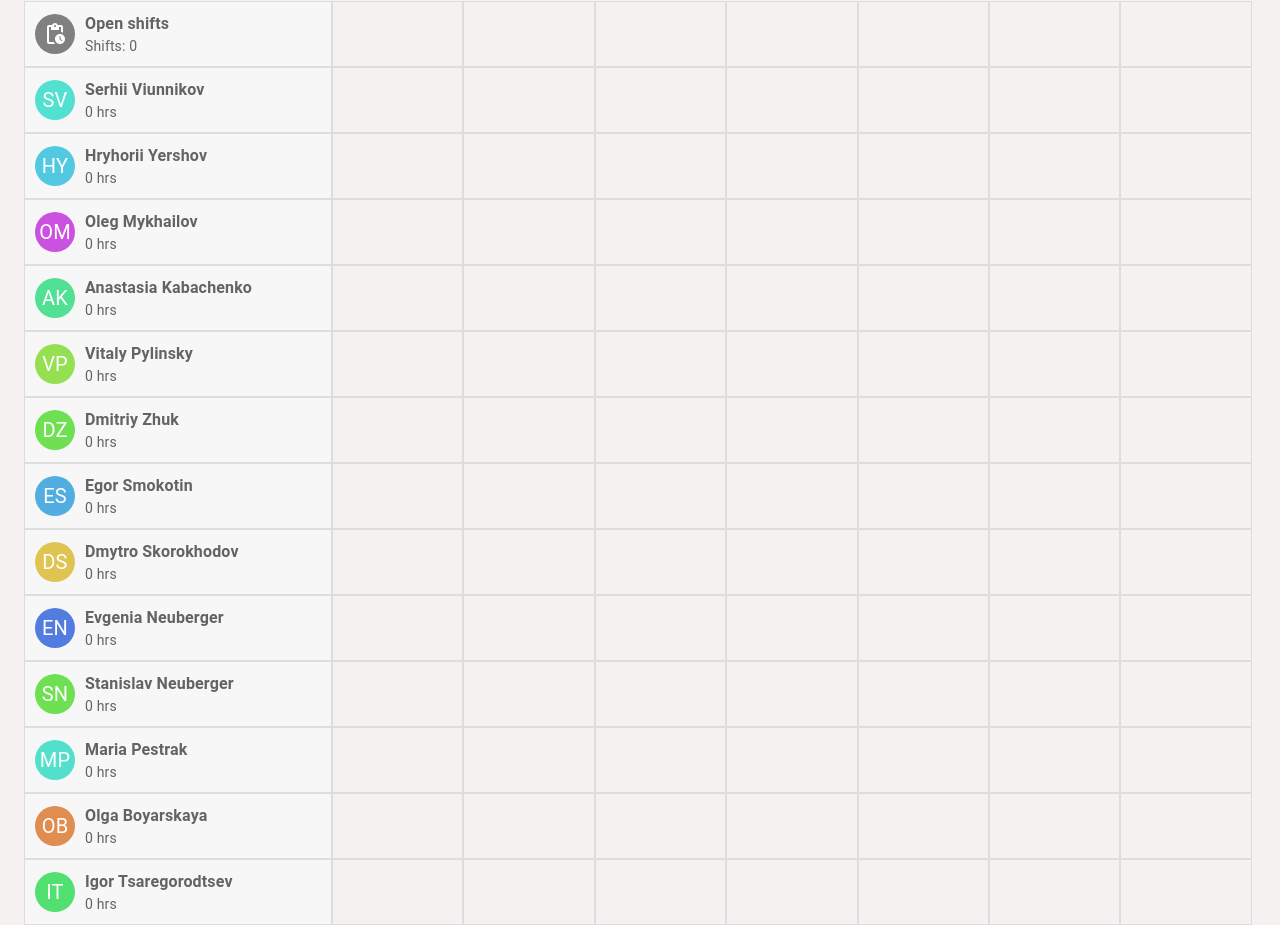
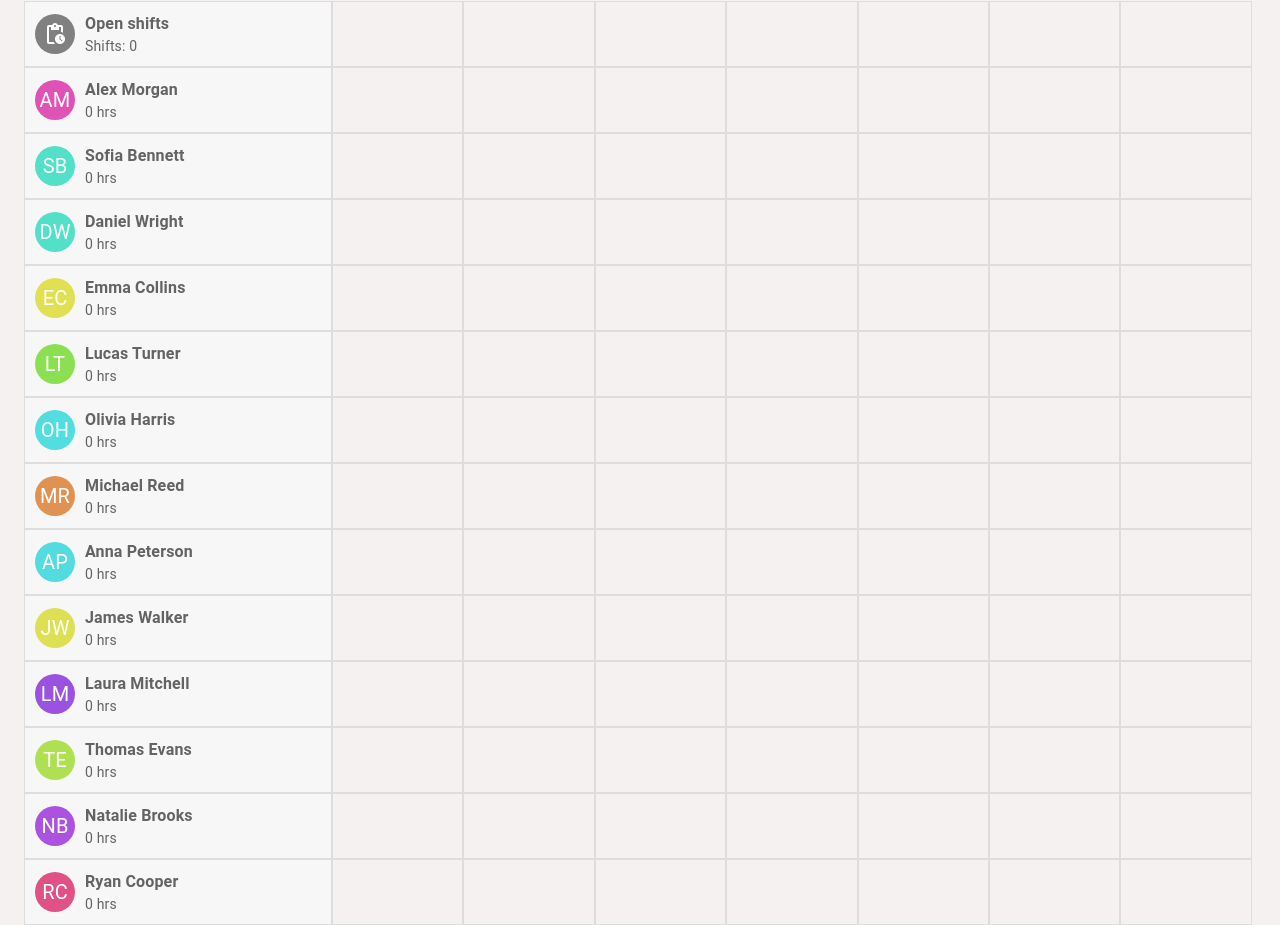
Before and after one commit to Kate-Shu/shiftCalendar, a React (Vite) app: page / in a window 1280 px wide. Shown: the part 444-1369 px from the top of the page. Built offline with nearby package versions, Linux system fonts and the light colour scheme.

Commit message:
feat: update favicon

```diff
--- a/public/index.html
+++ b/public/index.html
@@ -2,7 +2,7 @@
 <html lang="en">
   <head>
     <meta charset="UTF-8" />
-    <link rel="icon" type="image/svg+xml" href="" />
+    <link rel="icon" type="image/svg+xml" href="appIcon.svg" />
     <meta name="viewport" content="width=device-width, initial-scale=1.0" />
     <title>Shift calendar</title>
   </head>
--- a/src/components/AppHeader/Header.tsx
+++ b/src/components/AppHeader/Header.tsx
@@ -24,7 +24,7 @@ export const Header: React.FC<HeaderProps> = ({ currentTab, onTabChange }) => {
             <MenuIcon />
           </IconButton>
           <StyledTextEstemWrapper>
-      <StyledTextEstem variant="h5">estem</StyledTextEstem>
+            <StyledTextEstem variant="h5">SoftBridge</StyledTextEstem>
           </StyledTextEstemWrapper>
           <StyledTabs value={currentTab} onChange={handleTabChange}
             TabIndicatorProps={{
--- a/src/components/shiftTable/ShiftTable.tsx
+++ b/src/components/shiftTable/ShiftTable.tsx
@@ -178,7 +178,7 @@ export const ShiftTable: React.FC<ShiftTableTypeProps> = ({
           <StyledEstemSummaryText
             variant="body1"
             align="left">
-            estem
+            SoftBridge
           </StyledEstemSummaryText>
           <StyledHoursSummaryText
             variant="body1"
--- a/src/utils/mocks/EmployeesMock.json
+++ b/src/utils/mocks/EmployeesMock.json
@@ -1,15 +1,15 @@
 [
- { "id": "1", "name": "Serhii Viunnikov" },
- { "id": "2", "name": "Hryhorii Yershov" },
- { "id": "3", "name": "Oleg Mykhailov" },
- { "id": "4", "name": "Anastasia Kabachenko" },
- { "id": "5", "name": "Vitaly Pylinsky" },
- { "id": "6", "name": "Dmitriy Zhuk" },
- { "id": "7", "name": "Egor Smokotin" },
- { "id": "8", "name": "Dmytro Skorokhodov" },
- { "id": "9", "name": "Evgenia Neuberger" },
- { "id": "10", "name": "Stanislav Neuberger" },
- { "id": "11", "name": "Maria Pestrak" },
- { "id": "12", "name": "Olga Boyarskaya" },
- { "id": "13", "name": "Igor Tsaregorodtsev" }
+ { "id": "1", "name": "Alex Morgan" },
+ { "id": "2", "name": "Sofia Bennett" },
+ { "id": "3", "name": "Daniel Wright" },
+ { "id": "4", "name": "Emma Collins" },
+ { "id": "5", "name": "Lucas Turner" },
+ { "id": "6", "name": "Olivia Harris" },
+ { "id": "7", "name": "Michael Reed" },
+ { "id": "8", "name": "Anna Peterson" },
+ { "id": "9", "name": "James Walker" },
+ { "id": "10", "name": "Laura Mitchell" },
+ { "id": "11", "name": "Thomas Evans" },
+ { "id": "12", "name": "Natalie Brooks" },
+ { "id": "13", "name": "Ryan Cooper" }
 ]
```
Also changed, not shown: public/appIcon.svg (added). Lines whose indentation alone changed are shown as unchanged.
